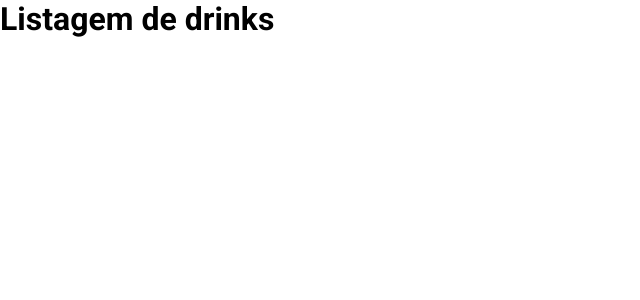
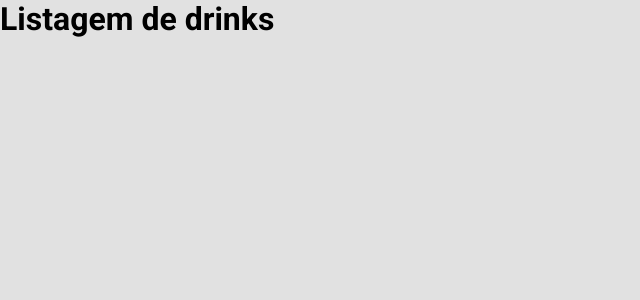
Before and after one commit to AmauriLima/Drinks, a React (Vite) app: page / in a window 1280 px wide. Shown: the top 300 px of the page, without its empty margins (0-640 px from the left). Built offline with nearby package versions, Linux system fonts and the light colour scheme.

Commit message:
feat: adding ThemeProvider from styledComponents

```diff
--- a/src/styles/global.ts
+++ b/src/assets/styles/global.ts
@@ -26,6 +26,11 @@ export const GlobalStyle = createGlobalStyle`
     }
   }
 
+  body {
+    background-color: ${({ theme }) => theme.colors.background};
+    -webkit-font-smoothing: antialiased;
+  }
+
   body, input, textarea, button {
     font-family: 'Roboto', sans-serif;
     font-weight: 400;
--- /dev/null
+++ b/src/assets/styles/themes/default.ts
@@ -0,0 +1,7 @@
+import { DefaultTheme } from 'styled-components';
+
+export default {
+  colors: {
+    background: '#e1e1e1',
+  },
+} as DefaultTheme;
--- a/tsconfig.json
+++ b/tsconfig.json
@@ -17,9 +17,9 @@
     "noEmit": true,
     "jsx": "react-jsx",
     "paths": {
+      "@assets/*": ["./src/assets/*"],
       "@pages/*": ["./src/pages/*"],
       "@components/*": ["./src/components/*"],
-      "@styles/*": ["./src/styles/*"],
     },
   },
   "include": ["src"],
```
Also changed, not shown: src/App.tsx (+6 -3 lines), src/assets/styles/styled.d.ts (added, +9 -0 lines), .eslintrc.json.
